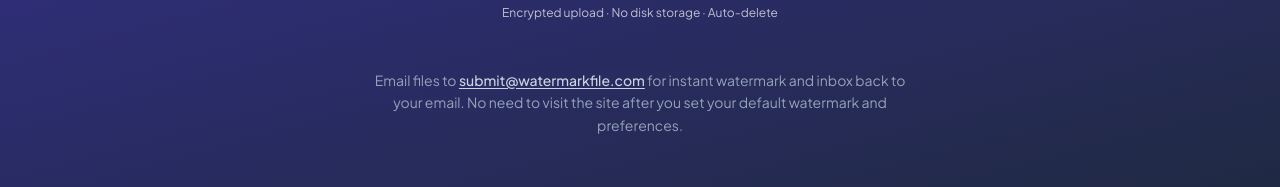
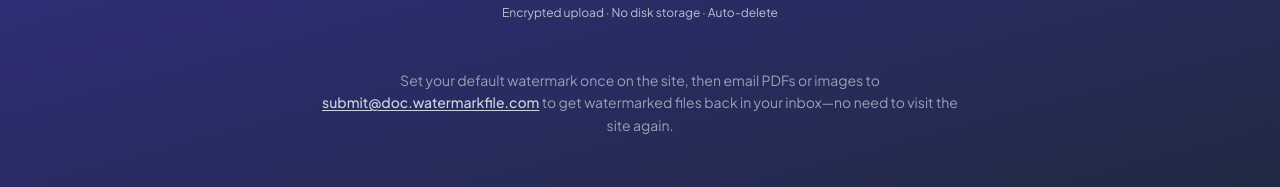
Before and after one commit to onedaycapital/watermarkfile, a React (Vite) app: page / in a window 1280 px wide. Shown: the part 1204-1391 px from the top of the page. Built offline with nearby package versions, Linux system fonts and the light colour scheme; no server answers.

Commit message:
Rephrase email-in CTA, wider section, submit@doc.watermarkfile.com
Co-authored-by: Cursor <cursoragent@cursor.com>

```diff
--- a/src/views/AttractiveView.tsx
+++ b/src/views/AttractiveView.tsx
@@ -124,12 +124,12 @@ export function AttractiveView({
               />
             </div>
           )}
-          <p className="text-center text-sm text-slate-400 mt-12 px-4 max-w-xl mx-auto leading-relaxed">
-            Email files to{' '}
-            <a href="mailto:submit@watermarkfile.com" className="text-slate-300 hover:text-white font-medium underline underline-offset-2 transition-colors duration-200">
-              submit@watermarkfile.com
+          <p className="text-center text-sm text-slate-400 mt-12 px-4 max-w-2xl mx-auto leading-relaxed">
+            Set your default watermark once on the site, then email PDFs or images to{' '}
+            <a href="mailto:submit@doc.watermarkfile.com" className="text-slate-300 hover:text-white font-medium underline underline-offset-2 transition-colors duration-200">
+              submit@doc.watermarkfile.com
             </a>
-            {' '}for instant watermark and inbox back to your email. No need to visit the site after you set your default watermark and preferences.
+            {' '}to get watermarked files back in your inbox—no need to visit the site again.
           </p>
         </main>
         <Footer />
```
